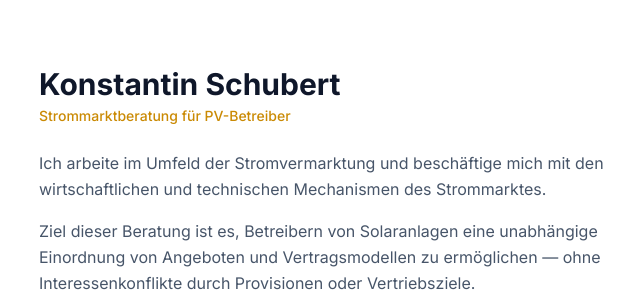
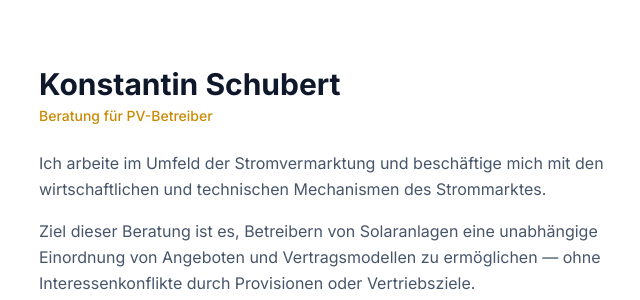
Before and after one commit to KonstantinSchubert/solar-consulting, a FastAPI app: page / in a window 1280 px wide. Shown: the part 4757-5057 px from the top of the page, without its empty margins (113-753 px from the left). Run offline with FastAPI, Linux system fonts and the light colour scheme; some libraries are stand-ins or nearby versions.

Commit message:
Some fixes

```diff
--- a/app/templates/checklist_pdf.html
+++ b/app/templates/checklist_pdf.html
@@ -259,7 +259,7 @@
     <div class="cover-meta">
       <div>
         <div class="cover-author-name">Konstantin Schubert</div>
-        <div class="cover-author-role">Strommarktberatung für PV-Betreiber</div>
+        <div class="cover-author-role">Beratung für PV-Betreiber</div>
       </div>
       <div class="cover-domain">strommarktberatung.de</div>
     </div>
--- a/app/templates/index.html
+++ b/app/templates/index.html
@@ -442,7 +442,7 @@
   <div class="max-w-5xl mx-auto px-4 sm:px-6">
     <div class="max-w-xl">
       <h2 class="text-2xl sm:text-3xl font-bold text-slate-900 mb-1">Konstantin Schubert</h2>
-      <p class="text-solar-600 font-medium text-sm mb-6">Strommarktberatung für PV-Betreiber</p>
+      <p class="text-solar-600 font-medium text-sm mb-6">Beratung für PV-Betreiber</p>
       <p class="text-slate-600 leading-relaxed mb-4">
         Ich arbeite im Umfeld der Stromvermarktung und beschäftige mich mit den wirtschaftlichen
         und technischen Mechanismen des Strommarktes.
```
Also changed, not shown: 2 other files.
